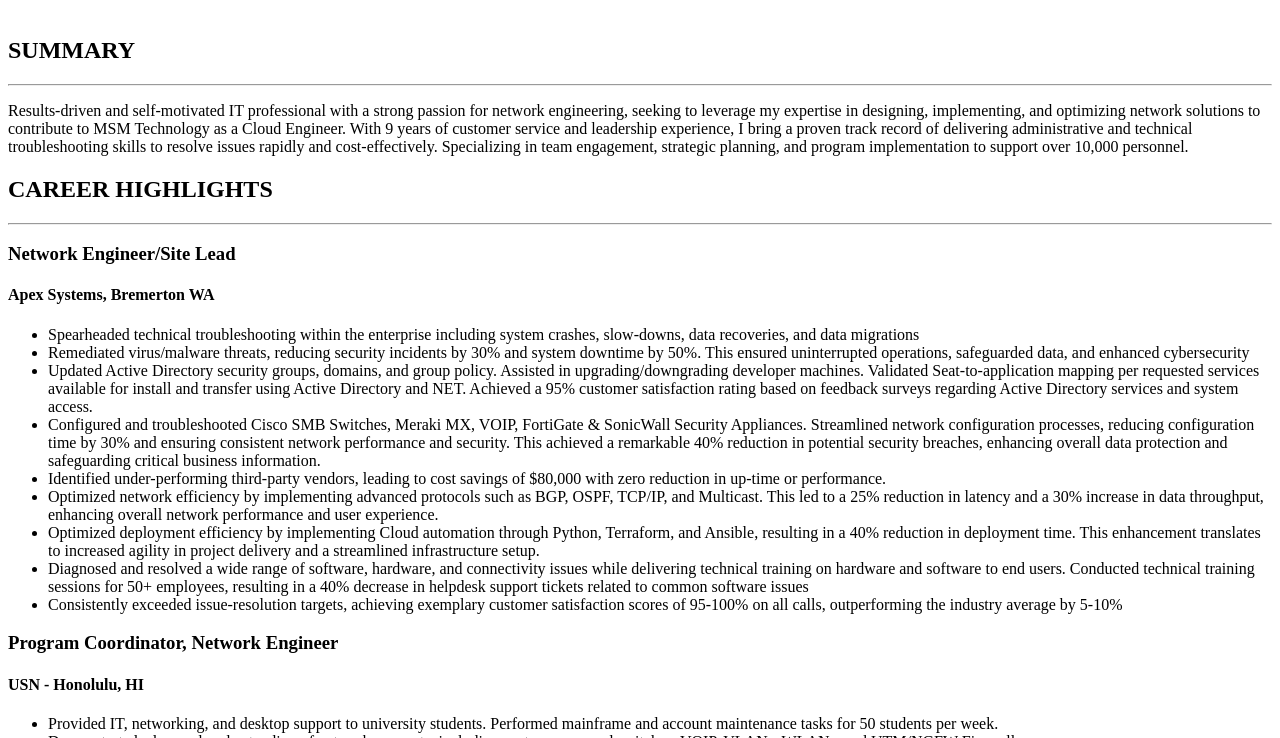
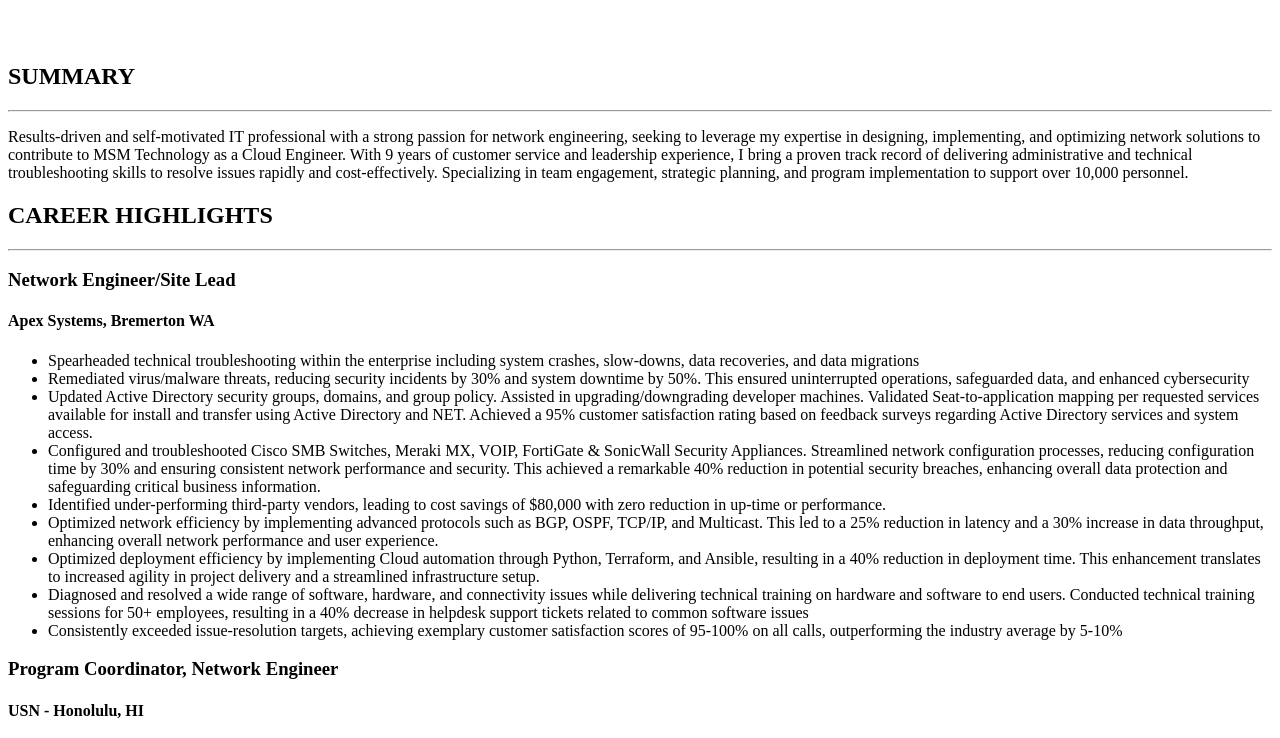
Before and after one commit to reva243/reva243.github.io, a plain HTML site: page index.html in a window 1280 px wide. Shown: the part 99-837 px from the top of the page. Drawn offline with Linux system fonts and the light colour scheme.

Commit message:
Update index.html
Changed reference to correctly call "css" file

```diff
--- a/index.html
+++ b/index.html
@@ -1,7 +1,7 @@
 <!DOCTYPE html>
 <html>
 <head>
-  <link rel="stylesheet" href="stylesheet.css">
+  <<link rel="stylesheet" href="styles.css">>
   </head>
 
 
```
